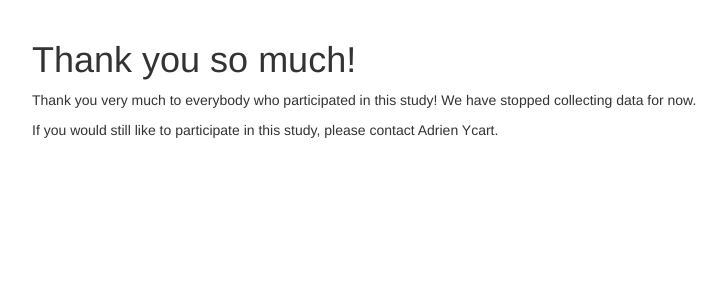
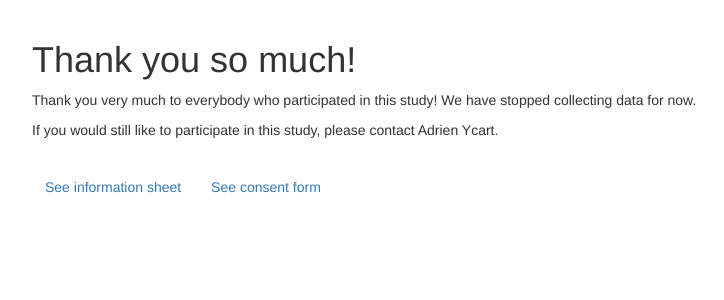
Before and after one commit to adrienycart/AMT_perception_website, a Flask app: page / in a window 1280 px wide. Shown: the part 52-352 px from the top of the page, without its empty margins (38-762 px from the left). Run offline with Flask 3, Linux system fonts and the light colour scheme; parts of the project's set-up code (start-up, migrations or seed data) failed here and were passed over; some libraries are stand-ins or nearby versions.

Commit message:
allow access to info sheet and consent form when website is closed

```diff
--- a/app/routes.py
+++ b/app/routes.py
@@ -225,52 +225,46 @@ def music_background():
 
 
 @app.route('/consent',methods=['GET','POST'])
-@login_required
+# @login_required
 def consent():
-    if CLOSE_WEBSITE:
-        return redirect(url_for('index'))
-    else:
 
-        consent_points = [
-                    "I agree that the research project named above has been explained to me to my satisfaction",
-                    "I understand that if I decide at any other time during the research that I no longer wish to participate in this project, I can notify the researchers involved and be withdrawn from it immediately",
-                    "I have read both the notes written above and the Information Sheet about the project, and understand what the research study involves",
-                    "I agree to take part in the study, which will include use of my personal data (we will not be capturing sensitive or identifiable personal data)",
-                    ]
+    consent_points = [
+                "I agree that the research project named above has been explained to me to my satisfaction",
+                "I understand that if I decide at any other time during the research that I no longer wish to participate in this project, I can notify the researchers involved and be withdrawn from it immediately",
+                "I have read both the notes written above and the Information Sheet about the project, and understand what the research study involves",
+                "I agree to take part in the study, which will include use of my personal data (we will not be capturing sensitive or identifiable personal data)",
+                ]
 
 
-        form = ConsentForm()
+    form = ConsentForm()
 
-        if len(form.consent.entries) !=4 :
-            #pop all
-            while len(form.consent.entries)!=0:
-                form.consent.pop_entry()
-            #append all
-            for i in range(len(consent_points)):
-                form.consent.append_entry()
-            if current_user.ethics_approved:
-                for entry in form.consent.entries:
-                    entry.data= True
+    if len(form.consent.entries) !=4 :
+        #pop all
+        while len(form.consent.entries)!=0:
+            form.consent.pop_entry()
+        #append all
+        for i in range(len(consent_points)):
+            form.consent.append_entry()
+        if not current_user.is_anonymous and current_user.ethics_approved:
+            for entry in form.consent.entries:
+                entry.data= True
 
-        if form.validate_on_submit():
+    if form.validate_on_submit():
 
-            flash('Thank you for your consent!')
-            current_user.ethics_approved = True
-            db.session.commit()
-            if current_user.gold_msi_completed:
-                return redirect(url_for('instructions'))
-            else:
-                return redirect(url_for('music_background'))
+        flash('Thank you for your consent!')
+        current_user.ethics_approved = True
+        db.session.commit()
+        if current_user.gold_msi_completed:
+            return redirect(url_for('instructions'))
+        else:
+            return redirect(url_for('music_background'))
 
-        return render_template('consent.html',form=form,consent_points=consent_points)
+    return render_template('consent.html',form=form,consent_points=consent_points,CLOSE_WEBSITE=CLOSE_WEBSITE)
 
 @app.route('/information_sheet')
 # @login_required
 def information_sheet():
-    if CLOSE_WEBSITE:
-        return redirect(url_for('index'))
-    else:
-        return render_template('information_sheet.html')
+    return render_template('information_sheet.html',CLOSE_WEBSITE=CLOSE_WEBSITE)
 
 @app.before_request
 def before_request():
--- a/app/templates/index_thank_you.html
+++ b/app/templates/index_thank_you.html
@@ -13,6 +13,11 @@
       If you would still like to participate in this study, please contact Adrien Ycart.
     </p>
 
+    <br>
+    <a class="btn btn-secondary" role="button" href="{{ url_for('information_sheet') }}">See information sheet</a>
+    <a class="btn btn-secondary" role="button" href="{{ url_for('consent') }}">See consent form</a>
+    <br>
+
 
 
 
--- a/config.py
+++ b/config.py
@@ -12,7 +12,7 @@ MIN_DATE = datetime.datetime(datetime.MINYEAR,1,1,0,0)
 LOCK_TIME = datetime.timedelta(minutes=5) #Amount of time for which other users cannot access the same question.
 BIAS_MOST_ANSWERS = 0.15 # Should be a value between 0 and 1. 1: No bias, 0: always choose most answered
 FILL_QUESTIONS = False # Should be False most of the time, except when trying to fill as many questions as possible
-CLOSE_WEBSITE = True
+CLOSE_WEBSITE = True # To close everything except info sheet and consent form
 
 class Config(object):
     SECRET_KEY = os.environ.get('SECRET_KEY') or 'lol_tro_maran'
```
Also changed, not shown: app/templates/consent.html (+9 -1 lines), app/templates/information_sheet.html (+7 -4 lines).
